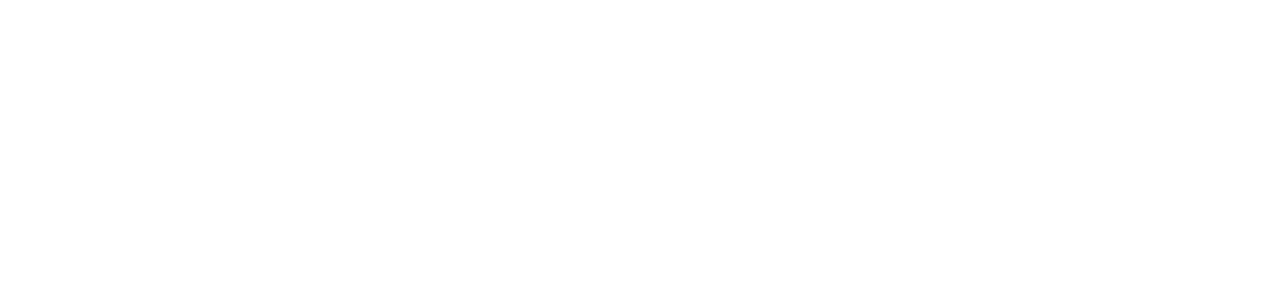
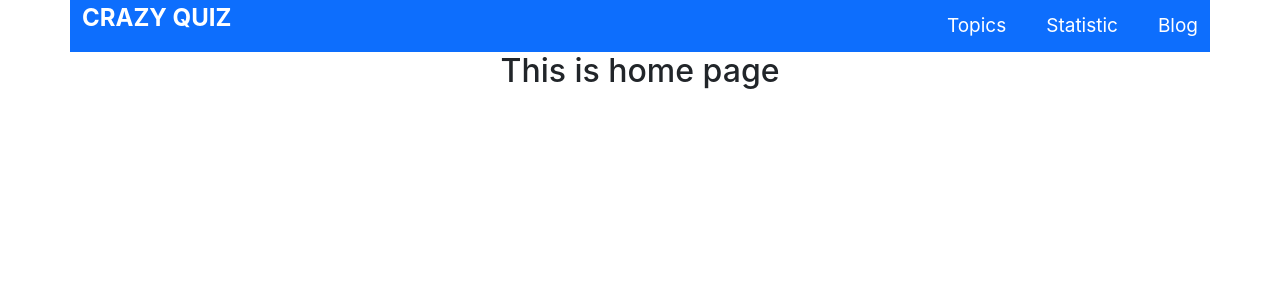
Before and after one commit to zami26/assignment-no.9, a React (Create React App) app: page / in a window 1280 px wide. Shown: the top 300 px of the page. Built offline with nearby package versions, Linux system fonts and the light colour scheme.

Commit message:
3rd commit

```diff
--- a/public/index.html
+++ b/public/index.html
@@ -1,14 +1,12 @@
 <!DOCTYPE html>
 <html lang="en">
+
 <head>
   <meta charset="utf-8" />
   <link rel="icon" href="%PUBLIC_URL%/favicon.ico" />
   <meta name="viewport" content="width=device-width, initial-scale=1" />
   <meta name="theme-color" content="#000000" />
-    <meta
-      name="description"
-      content="Web site created using create-react-app"
-    />
+  <meta name="description" content="Web site created using create-react-app" />
   <link rel="apple-touch-icon" href="%PUBLIC_URL%/logo192.png" />
   <!--
       manifest.json provides metadata used when your web app is installed on a
@@ -24,8 +22,12 @@
       work correctly both with client-side routing and a non-root public URL.
       Learn how to configure a non-root public URL by running `npm run build`.
     -->
+  <!-- bootstrap link---------->
+  <link href="https://cdn.jsdelivr.net/npm/bootstrap@5.3.0-alpha1/dist/css/bootstrap.min.css" rel="stylesheet"
+    integrity="sha384-GLhlTQ8iRABdZLl6O3oVMWSktQOp6b7In1Zl3/Jr59b6EGGoI1aFkw7cmDA6j6gD" crossorigin="anonymous">
   <title>React App</title>
 </head>
+
 <body>
   <noscript>You need to enable JavaScript to run this app.</noscript>
   <div id="root"></div>
@@ -39,5 +41,10 @@
       To begin the development, run `npm start` or `yarn start`.
       To create a production bundle, use `npm run build` or `yarn build`.
     -->
+  <!-- bootstrap script------>
+  <script src="https://cdn.jsdelivr.net/npm/bootstrap@5.3.0-alpha1/dist/js/bootstrap.bundle.min.js"
+    integrity="sha384-w76AqPfDkMBDXo30jS1Sgez6pr3x5MlQ1ZAGC+nuZB+EYdgRZgiwxhTBTkF7CXvN"
+    crossorigin="anonymous"></script>
 </body>
+
 </html>
--- /dev/null
+++ b/src/componente/Header/Header.css
@@ -0,0 +1,6 @@
+.link a {
+    text-decoration: none;
+    margin-left: 40px;
+    font-size: 19px;
+    color: white;
+}
--- /dev/null
+++ b/src/componente/Header/Header.js
@@ -0,0 +1,18 @@
+import React from 'react';
+import { Link } from 'react-router-dom';
+import './Header.css'
+
+const Header = () => {
+    return (
+        <div className='bg-primary container justify-content-between d-flex align-items-center'>
+            <p className='text-uppercase fs-4 fw-bolder text-white'>Crazy Quiz</p>
+            <div className='link'>
+                <Link to='/topics'>Topics</Link>
+                <Link to='/statistic'>Statistic</Link>
+                <Link to='/blog'>Blog</Link>
+            </div>
+        </div>
+    );
+};
+
+export default Header;
--- /dev/null
+++ b/src/componente/Home/Home.js
@@ -0,0 +1,13 @@
+import React from 'react';
+import Header from '../Header/Header';
+
+const Home = () => {
+    return (
+        <div>
+            <Header></Header>
+            <h2>This is home page</h2>
+        </div>
+    );
+};
+
+export default Home;
```
Also changed, not shown: src/App.js (+10 -2 lines). Lines whose indentation alone changed are shown as unchanged.
